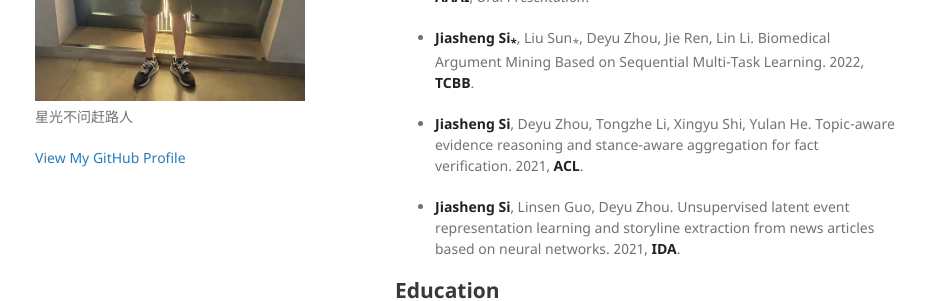
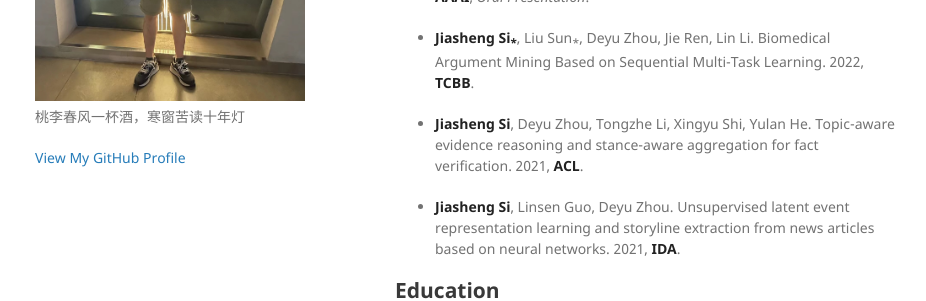
Before and after one commit to jasenchn/jasenchn.github.io, a Jekyll site: the page built from index.md, in a window 1280 px wide. Shown: the part 368-669 px from the top of the page, without its empty margins (175-1101 px from the left). Built offline with Jekyll 4.4.1, drawn with Linux system fonts in a browser that asks for light colours; our own code applies the rules of GitHub Pages for plain Markdown files.

Commit message:
Update _config.yml

```diff
--- a/_config.yml
+++ b/_config.yml
@@ -1,6 +1,6 @@
 title: Jiasheng Si
 logo: /assets/img/Self.jpg
-description: 星光不问赶路人
+description: 桃李春风一杯酒，寒窗苦读十年灯
 show_downloads: false
 google_analytics:
 theme: jekyll-theme-minimal
```
